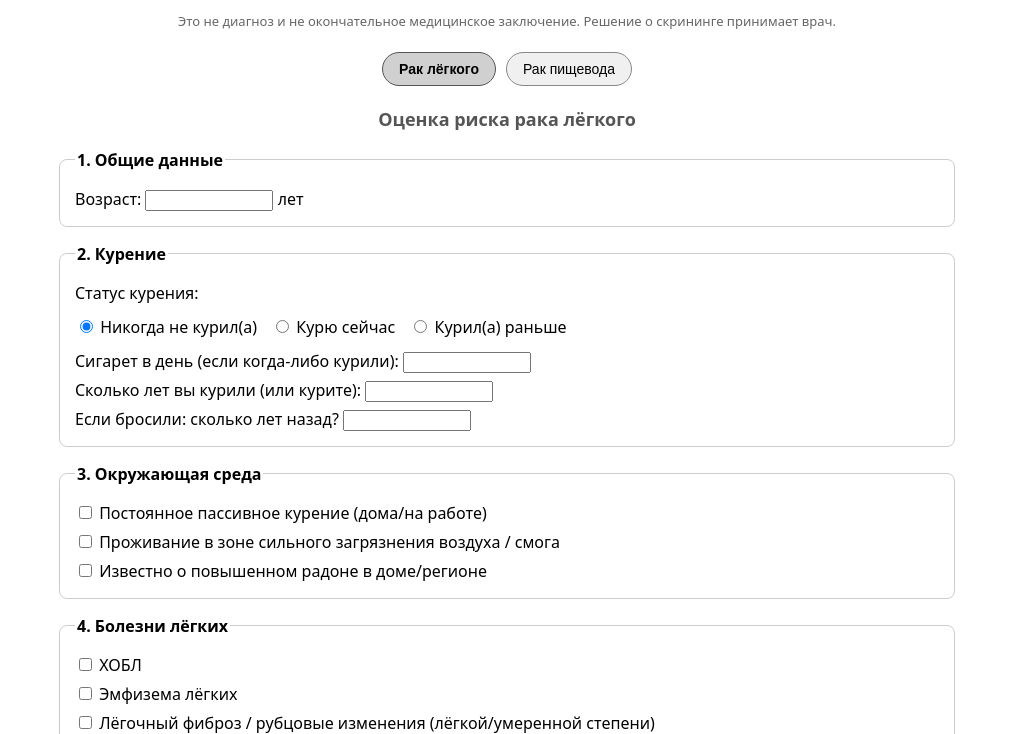
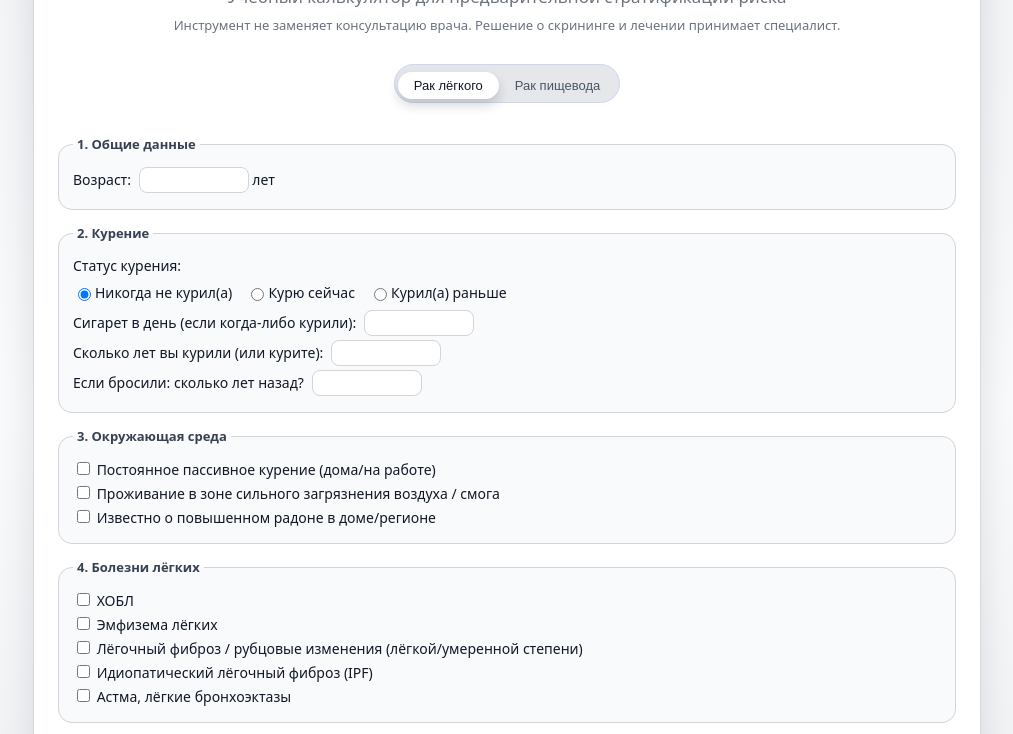
Before and after one commit to OSM-med/OSM_med, a plain HTML site: page index.html in a window 1280 px wide. Shown: the part 104-838 px from the top of the page, without its empty margins (133-1146 px from the left). Drawn offline with Linux system fonts and the light colour scheme.

Commit message:
Update index.html

```diff
--- a/index.html
+++ b/index.html
@@ -2,104 +2,237 @@
 <html lang="ru">
 <head>
   <meta charset="UTF-8">
-  <title>Оценка риска рака лёгкого и пищевода</title>
+  <title>Оценка онкологических рисков</title>
   <style>
+    :root {
+      --bg: #f3f4f6;
+      --card-bg: #ffffff;
+      --accent: #334155;
+      --accent-soft: #e5e7eb;
+      --border-soft: #d4d4d8;
+      --danger: #b91c1c;
+      --shadow-soft: 0 14px 35px rgba(15, 23, 42, 0.12);
+      --radius-lg: 18px;
+    }
+
+    * {
+      box-sizing: border-box;
+    }
+
     body {
+      margin: 0;
+      padding: 0;
       font-family: system-ui, -apple-system, BlinkMacSystemFont, "Segoe UI", sans-serif;
-      max-width: 900px;
-      margin: 20px auto;
-      padding: 0 10px;
-      line-height: 1.5;
+      background: radial-gradient(circle at top, #e5e7eb, #f9fafb 50%, #e5e7eb);
+      color: #111827;
+      min-height: 100vh;
+      display: flex;
+      align-items: flex-start;
+      justify-content: center;
+    }
+
+    .page {
+      max-width: 980px;
+      width: 100%;
+      padding: 24px 16px 40px;
+    }
+
+    .card {
+      background: var(--card-bg);
+      border-radius: 24px;
+      padding: 24px 22px 26px;
+      box-shadow: var(--shadow-soft);
+      border: 1px solid rgba(148, 163, 184, 0.4);
+    }
+
+    h1 {
+      text-align: center;
+      margin: 0 0 4px;
+      font-size: 26px;
+      letter-spacing: 0.02em;
+    }
+
+    h2 {
+      text-align: center;
+      margin: 0;
+      font-size: 17px;
+      color: #6b7280;
+      font-weight: 500;
+    }
+
+    .subtitle {
+      text-align: center;
+      font-size: 13px;
+      color: #6b7280;
+      margin-top: 8px;
+      margin-bottom: 18px;
+    }
+
+    fieldset {
+      margin-bottom: 14px;
+      border-radius: 14px;
+      border: 1px solid var(--border-soft);
+      padding: 10px 14px 12px;
+      background: #f9fafb;
+    }
+
+    legend {
+      font-weight: 600;
+      font-size: 13px;
+      padding: 0 4px;
+      color: #374151;
+    }
+
+    label {
+      display: block;
+      margin: 4px 0;
+      font-size: 14px;
+    }
+
+    input[type="number"] {
+      width: 110px;
+      padding: 4px 6px;
+      border-radius: 8px;
+      border: 1px solid #d4d4d8;
+      font-size: 14px;
+      margin-left: 4px;
+    }
+
+    input[type="number"]:focus {
+      outline: none;
+      border-color: #6366f1;
+      box-shadow: 0 0 0 1px rgba(99, 102, 241, 0.3);
+    }
+
+    .inline {
+      display: inline-flex;
+      align-items: center;
+      margin-right: 10px;
+      font-size: 14px;
+    }
+
+    .inline input {
+      margin-right: 4px;
+    }
+
+    button {
+      padding: 9px 18px;
+      font-size: 15px;
+      cursor: pointer;
+      border-radius: 999px;
+      border: 1px solid #4b5563;
+      background: #111827;
+      color: #f9fafb;
+      display: inline-flex;
+      align-items: center;
+      gap: 6px;
+      margin-top: 4px;
+    }
+
+    button:hover {
+      background: #020617;
+    }
+
+    button:active {
+      transform: translateY(1px);
+    }
+
+    .tabs {
+      display: inline-flex;
+      border-radius: 999px;
+      padding: 3px;
+      background: #e5e7eb;
+      border: 1px solid #cbd5f5;
+      margin: 12px auto 20px;
+    }
+
+    .tabs-wrapper {
+      display: flex;
+      justify-content: center;
+    }
+
+    .tab-button {
+      padding: 6px 16px;
+      border-radius: 999px;
+      border: none;
+      background: transparent;
+      cursor: pointer;
+      font-size: 13px;
+      font-weight: 500;
+      color: #4b5563;
+      transition: background 0.15s ease, color 0.15s ease, box-shadow 0.15s ease;
+      white-space: nowrap;
+    }
+
+    .tab-button.active {
+      background: #ffffff;
+      color: #111827;
+      box-shadow: 0 6px 12px rgba(15, 23, 42, 0.18);
+    }
+
+    .calculator {
+      margin-top: 12px;
+    }
+
+    .result-box {
+      margin-top: 16px;
+      padding: 14px 14px 12px;
+      border-radius: 16px;
+      border: 1px solid #cbd5f5;
+      background: #eef2ff;
+    }
+
+    .risk {
+      font-weight: 700;
+      font-size: 17px;
+      margin-bottom: 8px;
+      color: var(--accent);
+    }
+
+    .note {
+      font-size: 12px;
+      color: #6b7280;
+      margin-top: 10px;
+      border-top: 1px dashed #cbd5f5;
+      padding-top: 6px;
+    }
+
+    .risk-high {
+      color: #b45309;
+    }
+    .risk-very-high {
+      color: var(--danger);
+    }
+
+    @media (max-width: 640px) {
+      .card {
+        padding: 18px 14px 20px;
+        border-radius: 18px;
       }
       h1 {
-      text-align: center;
-      margin-bottom: 5px;
-    }
-    h2 {
-      text-align: center;
-      margin-top: 0;
-      font-size: 18px;
-      color: #555;
-    }
-    fieldset {
-      margin-bottom: 15px;
-      border-radius: 8px;
-      border: 1px solid #ccc;
-      padding: 10px 15px;
-    }
-    legend {
-      font-weight: bold;
-    }
-    label {
-      display: block;
-      margin: 5px 0;
-    }
-    input[type="number"] {
-      width: 120px;
-    }
-    .inline {
-      display: inline-block;
-      margin-right: 10px;
-    }
-    button {
-      padding: 10px 20px;
-      font-size: 16px;
-      cursor: pointer;
-      border-radius: 6px;
-      border: 1px solid #444;
-      background: #eee;
-    }
-    button:hover {
-      background: #ddd;
+        font-size: 22px;
       }
       .tabs {
-      display: flex;
-      justify-content: center;
-      gap: 10px;
-      margin: 20px 0;
+        width: 100%;
+        justify-content: space-between;
       }
       .tab-button {
-      padding: 8px 16px;
-      border-radius: 20px;
-      border: 1px solid #888;
-      background: #f0f0f0;
-      cursor: pointer;
-      font-size: 14px;
+        flex: 1;
+        text-align: center;
       }
-    .tab-button.active {
-      background: #d0d0d0;
-      font-weight: 600;
-      border-color: #555;
-    }
-    .calculator {
-      margin-top: 10px;
-    }
-    .result-box {
-      margin-top: 20px;
-      padding: 15px;
-      border-radius: 8px;
-      border: 1px solid #aaa;
-      background: #f9f9f9;
-    }
-    .risk {
-      font-weight: bold;
-      font-size: 18px;
-      margin-bottom: 10px;
-    }
-    .note {
-      font-size: 12px;
-      color: #666;
-      margin-top: 10px;
     }
   </style>
 </head>
 <body>
+  <div class="page">
+    <div class="card">
       <h1>Оценка онкологических рисков</h1>
-  <h2>Учебный инструмент для предварительной оценки групп риска</h2>
-  <p style="text-align:center; font-size: 13px; color:#666;">
-    Это не диагноз и не окончательное медицинское заключение. Решение о скрининге принимает врач.
+      <h2>Учебный калькулятор для предварительной стратификации риска</h2>
+      <p class="subtitle">
+        Инструмент не заменяет консультацию врача. Решение о скрининге и лечении принимает специалист.
       </p>
 
+      <div class="tabs-wrapper">
         <div class="tabs">
           <button type="button" class="tab-button active" id="tab-lung" onclick="showCalculator('lung')">
             Рак лёгкого
@@ -108,10 +241,10 @@
             Рак пищевода
           </button>
         </div>
+      </div>
 
       <!-- КАЛЬКУЛЯТОР РАКА ЛЁГКОГО -->
       <div id="lungCalculator" class="calculator">
-    <h2>Оценка риска рака лёгкого</h2>
         <form id="lungForm" onsubmit="event.preventDefault(); calculateLungRisk();">
 
           <fieldset>
@@ -225,7 +358,7 @@
             </label>
           </fieldset>
 
-      <button type="submit">Рассчитать риск</button>
+          <button type="submit">Рассчитать риск рака лёгкого</button>
         </form>
 
         <div id="resultLung" class="result-box" style="display:none;">
@@ -239,7 +372,6 @@
 
       <!-- КАЛЬКУЛЯТОР РАКА ПИЩЕВОДА -->
       <div id="esophagusCalculator" class="calculator" style="display:none;">
-    <h2>Оценка риска рака пищевода</h2>
         <form id="esoForm" onsubmit="event.preventDefault(); calculateEsoRisk();">
 
           <fieldset>
@@ -250,12 +382,12 @@
             </label>
             <label>
               Пол:
-          <label class="inline">
+              <span class="inline">
                 <input type="radio" name="sexEso" value="male" checked> Мужской
-          </label>
-          <label class="inline">
+              </span>
+              <span class="inline">
                 <input type="radio" name="sexEso" value="female"> Женский
-          </label>
+              </span>
             </label>
           </fieldset>
 
@@ -319,7 +451,7 @@
             </label>
           </fieldset>
 
-      <button type="submit">Рассчитать риск</button>
+          <button type="submit">Рассчитать риск рака пищевода</button>
         </form>
 
         <div id="resultEso" class="result-box" style="display:none;">
@@ -327,6 +459,8 @@
           <div id="recommendationEso"></div>
           <div class="note">
             Это не диагноз и не окончательное медицинское заключение. Решение о наблюдении и скрининге (ВГДС) принимает врач.
+          </div>
+        </div>
       </div>
     </div>
   </div>
@@ -389,7 +523,6 @@
       const yearsSmoked = getValue("yearsSmoked") || 0;
       const yearsSinceQuit = getValue("yearsSinceQuit") || 0;
 
-      // pack-years = (сигарет в день / 20) * годы
       const packYears = (cigsPerDay / 20) * yearsSmoked;
 
       const a = {
@@ -408,11 +541,11 @@
         hasEmphysema: getValue("emphysema"),
         hasFibrosisMild: getValue("fibrosisMild"),
         hasIPF: getValue("ipf"),
-        hasAutoimmuneLungFibrosis: false, // резерв
+        hasAutoimmuneLungFibrosis: false,
         hasOccupationalExposure: getValue("occupational"),
         hasMildImmunodef: getValue("mildImmunodef"),
         hasSevereImmunodef: getValue("severeImmunodef"),
-        hasRiskMutations: false // резерв
+        hasRiskMutations: false
       };
 
       const riskCode = determineLungRiskGroup(a);
@@ -420,7 +553,6 @@
     }
 
     function determineLungRiskGroup(a) {
-      // Очень высокий риск
       if (
         a.packYears >= 30 ||
         a.hasIPF ||
@@ -431,7 +563,6 @@
         return "very_high";
       }
 
-      // Высокий риск
       const is50to80 = a.age >= 50 && a.age <= 80;
       const isCurrentOrRecentSmoker =
         a.smokingStatus === "current" ||
@@ -441,7 +572,6 @@
         return "high";
       }
 
-      // Повышенный риск
       if (
         a.hasFamilyHistory ||
         a.hasCOPD ||
@@ -454,7 +584,6 @@
         return "increased";
       }
 
-      // Умеренный риск
       if (
         a.hasPassiveSmoke ||
         a.hasAirPollution ||
@@ -466,7 +595,6 @@
         return "moderate";
       }
 
-      // Низкий риск
       return "low";
     }
 
@@ -501,6 +629,10 @@
           break;
       }
 
+      if (code === "high") riskGroupEl.className = "risk risk-high";
+      else if (code === "very_high") riskGroupEl.className = "risk risk-very-high";
+      else riskGroupEl.className = "risk";
+
       riskGroupEl.textContent = title;
       recEl.textContent = text;
       resultDiv.style.display = "block";
@@ -532,7 +664,6 @@
     }
 
     function determineEsoRiskGroup(e) {
-      // мажорные факторы
       let major = 0;
       if (e.hasSmoking) major++;
       if (e.hasAlcoholRegular) major++;
@@ -543,23 +674,20 @@
       if (e.hasBarrett) major++;
       if (e.hasFamilyHistory) major++;
 
-      // минорные факторы
       let minor = 0;
       if (e.eatsVeryHot) minor++;
       if (e.eatsSpicy) minor++;
       if (e.eatsRoughFood) minor++;
 
-      // Очень высокий риск:
       if (
-        e.hasBarrett ||                         // пищевод Барретта
-        (e.hasBurn && e.age >= 18) ||           // перенесённый ожог
-        (e.hasAchalasia && e.age >= 40) ||      // ахалазия длительно
-        (major >= 3 && e.age >= 50)             // много факторов + возраст
+        e.hasBarrett ||
+        (e.hasBurn && e.age >= 18) ||
+        (e.hasAchalasia && e.age >= 40) ||
+        (major >= 3 && e.age >= 50)
       ) {
         return "very_high";
       }
 
-      // Высокий риск
       if (
         (major >= 2 && e.age >= 50) ||
         (major >= 1 && e.age >= 50 && minor >= 1)
@@ -567,7 +695,6 @@
         return "high";
       }
 
-      // Повышенный риск
       if (
         major >= 1 ||
         (minor >= 2 && e.age >= 40)
@@ -575,7 +702,6 @@
         return "increased";
       }
 
-      // Умеренный риск
       if (
         minor >= 1 ||
         e.age >= 50
@@ -583,7 +709,6 @@
         return "moderate";
       }
 
-      // Низкий риск
       return "low";
     }
 
@@ -610,13 +735,17 @@
           break;
         case "high":
           title = "Группа риска (рак пищевода): ВЫСОКИЙ";
-          text = "Вы относитесь к высокой группе риска по раку пищевода (сочетание нескольких значимых факторов и возраста). Обычно рекомендуется регулярное наблюдение с ВГДС ориентировочно каждые 3 года (интервал уточняется с врачом в зависимости от находок при эндоскопии и сопутствующих заболеваний).";
+          text = "Вы относитесь к высокой группе риска по раку пищевода. Обычно рекомендуется регулярное наблюдение с ВГДС ориентировочно каждые 3 года (интервал уточняется с врачом в зависимости от находок при эндоскопии и сопутствующих заболеваний).";
           break;
         case "very_high":
           title = "Группа риска (рак пищевода): ОЧЕНЬ ВЫСОКИЙ";
           text = "Вы относитесь к очень высокой группе риска (пищевод Барретта, перенесённый химический ожог, ахалазия или сочетание нескольких серьёзных факторов). Как правило, требуется регулярное эндоскопическое наблюдение: ВГДС с биопсией с интервалом от 1 до 3 лет, а при пищеводе Барретта — по индивидуальной схеме. Необходимо обсудить план наблюдения с гастроэнтерологом или онкологом.";
           break;
       }
+
+      if (code === "high") riskGroupEl.className = "risk risk-high";
+      else if (code === "very_high") riskGroupEl.className = "risk risk-very-high";
+      else riskGroupEl.className = "risk";
 
       riskGroupEl.textContent = title;
       recEl.textContent = text;
```
Lines whose indentation alone changed are shown as unchanged.
